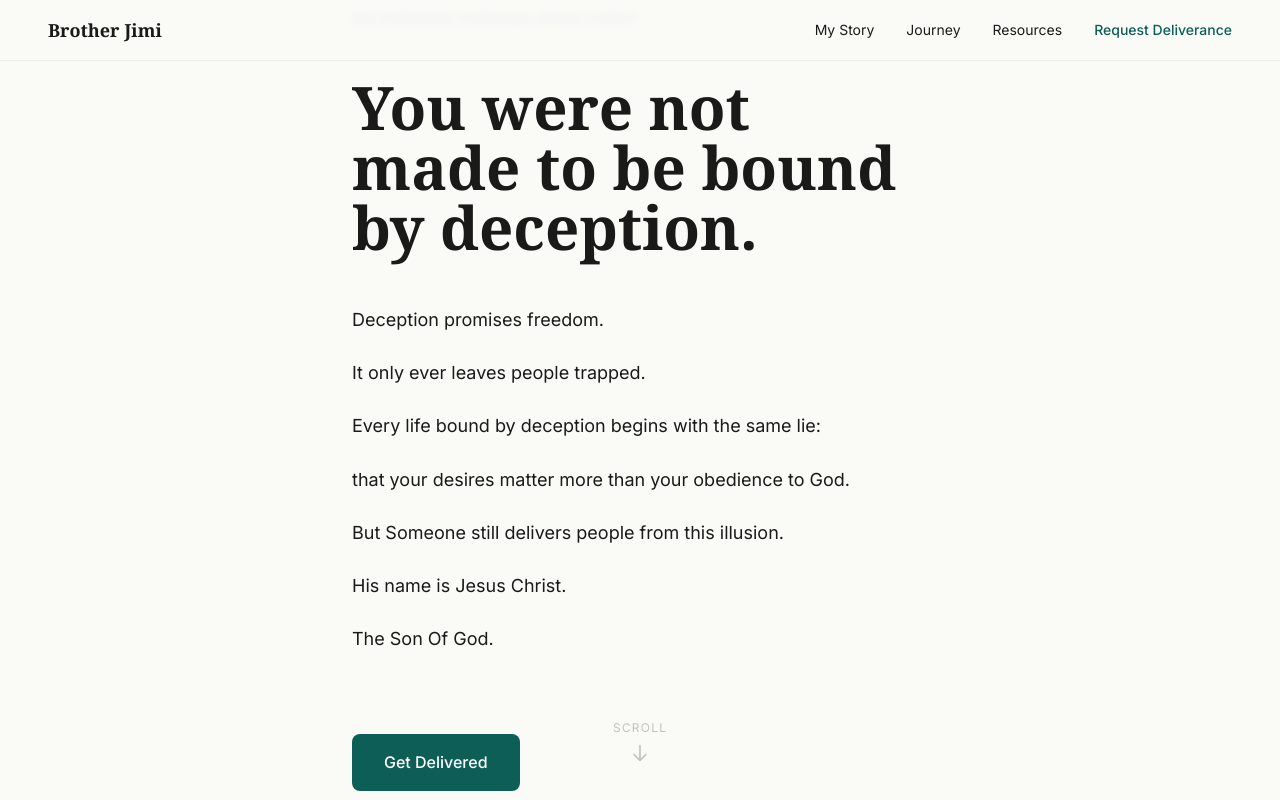
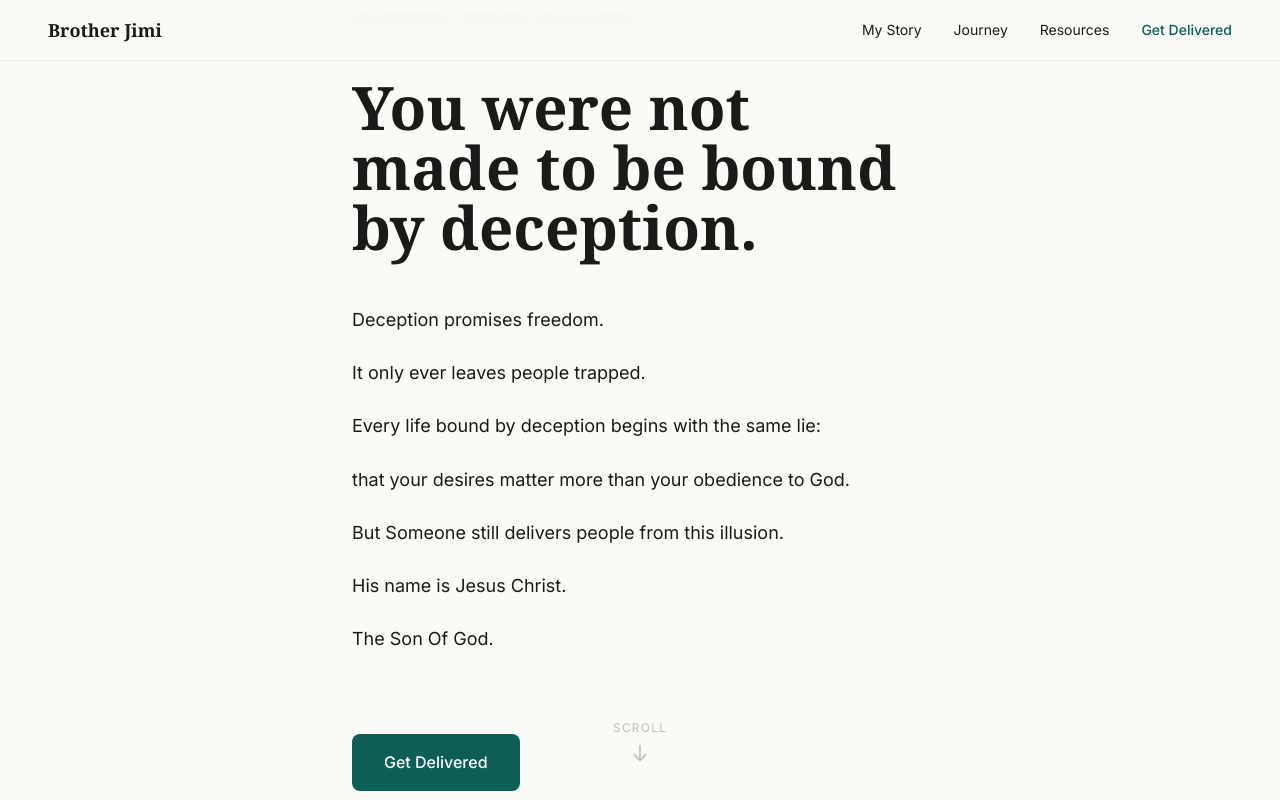
Before and after one commit to whoisjimilitan/restoration-community, a Next.js app in the folder apps/web/: page / in a window 1280 px wide. Shown: the top 800 px of the page. Built offline with nearby package versions, Linux system fonts and the light colour scheme; a web font is replaced by a local one.

Commit message:
fix: Update navbar CTA from 'Request Deliverance' to 'Get Delivered'
Aligned navbar button text with other CTAs throughout homepage.

Co-Authored-By: Claude Haiku 4.5 <noreply@anthropic.com>

```diff
--- a/apps/web/src/app/components/landing/Navigation.tsx
+++ b/apps/web/src/app/components/landing/Navigation.tsx
@@ -29,7 +29,7 @@ export default function Navigation() {
             href="/auth/register"
             className="text-sm font-medium text-rc-accent hover:text-rc-text transition-colors duration-200"
           >
-            Request Deliverance
+            Get Delivered
           </Link>
         </div>
 
@@ -59,7 +59,7 @@ export default function Navigation() {
               Resources
             </Link>
             <Link href="/auth/register" className="block text-sm font-medium text-rc-accent hover:text-rc-text transition-colors">
-              Request Deliverance
+              Get Delivered
             </Link>
           </div>
         </div>
```
